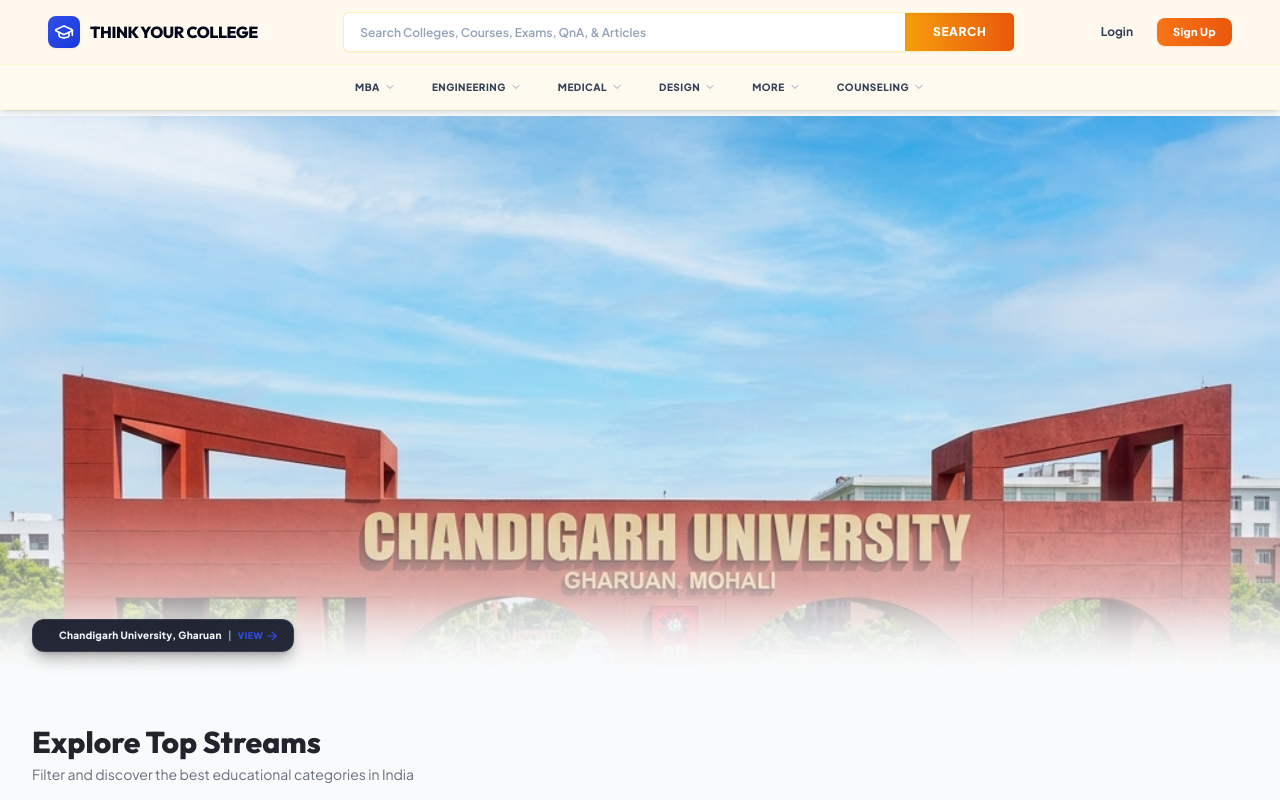
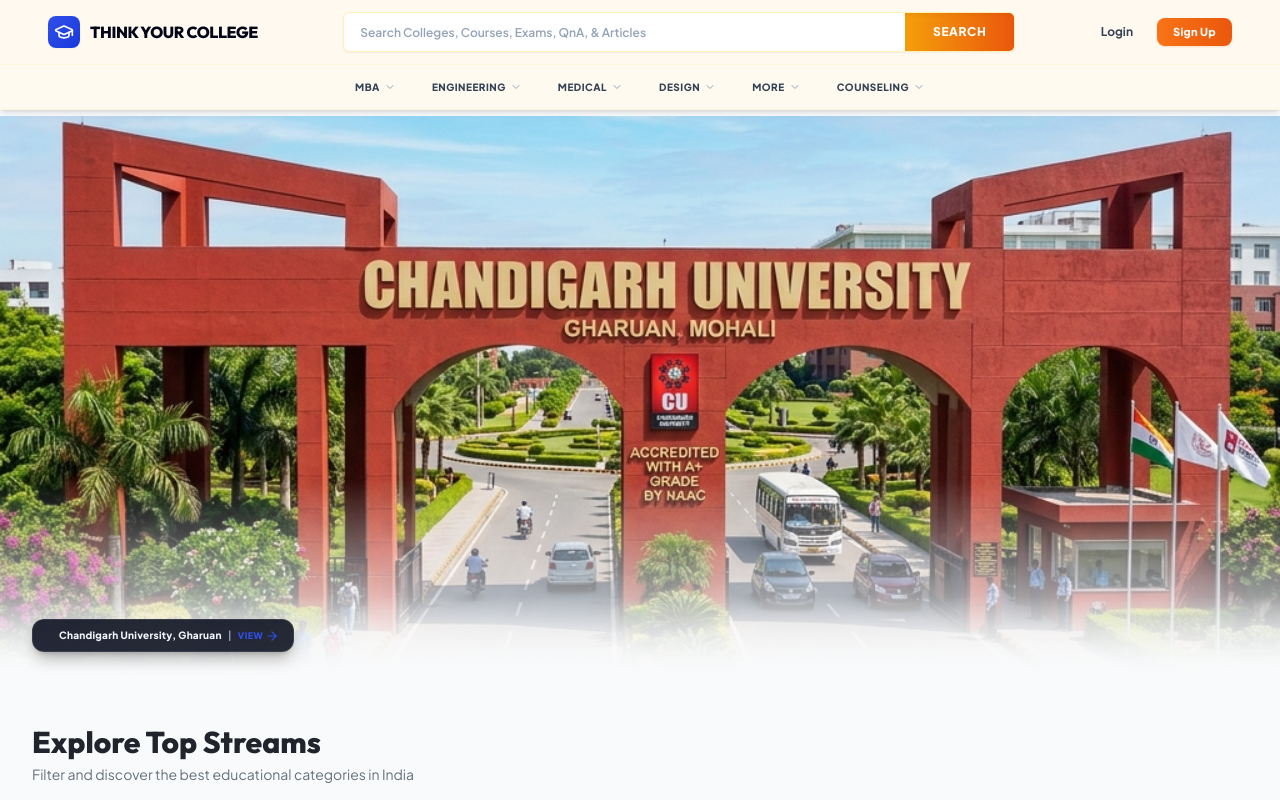
Before and after one commit to 08Satyamkumar/Think_Your_College, a Next.js app: page / in a window 1280 px wide. Shown: the top 800 px of the page. Built offline with nearby package versions, Linux system fonts and the light colour scheme.

Commit message:
revert: restore original hero section height and image alignment

```diff
--- a/src/app/globals.css
+++ b/src/app/globals.css
@@ -49,14 +49,9 @@
     background: linear-gradient(135deg, var(--secondary), var(--secondary-hover));
   }
 
-  .hero-section {
-    height: 38vw !important;
-    min-height: 280px !important;
-    max-height: 520px !important;
-  }
-  @media (min-width: 1440px) {
+  @media (max-width: 768px) {
     .hero-section {
-      height: 520px !important;
+      height: 280px !important;
     }
   }
 
--- a/src/app/page.tsx
+++ b/src/app/page.tsx
@@ -384,7 +384,7 @@ export default function HomePage() {
               animate={{ opacity: 1, scale: 1 }}
               exit={{ opacity: 0 }}
               transition={{ duration: 0.8 }}
-              className="absolute inset-0 bg-cover bg-[center_15%]"
+              className="absolute inset-0 bg-cover bg-center"
               style={{ backgroundImage: `url(${heroSlides[activeSlide].image})` }}
             />
           </AnimatePresence>
```
